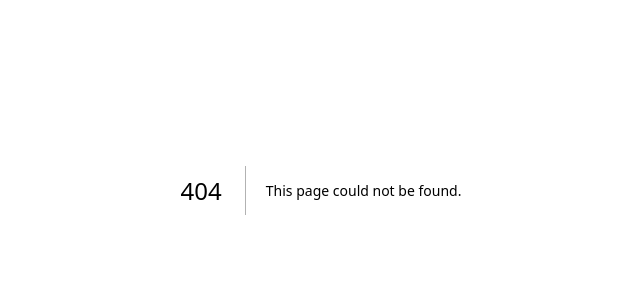
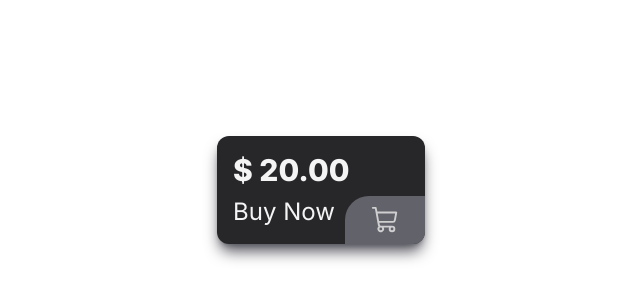
Before and after one commit to Sebinhas/rifa, a Next.js app: page /botones in a window 1280 px wide. Before the commit this address had no page. Shown: the part 210-510 px from the top of the page, without its empty margins (319-959 px from the left). Built offline with nearby package versions, Linux system fonts and the light colour scheme.

Commit message:
JE BtnPay

```diff
--- /dev/null
+++ b/src/app/botones/page.js
@@ -0,0 +1,11 @@
+import BtnPay from "@/components/btn/BtnPay";
+
+const botones = () => {
+    return (
+        <div className="w-full h-screen flex justify-center items-center">
+            <BtnPay></BtnPay>
+        </div>
+     );
+}
+
+export default botones;
--- /dev/null
+++ b/src/components/btn/BtnPay.js
@@ -0,0 +1,17 @@
+import { PiShoppingCart } from "react-icons/pi";
+
+const BtnPay = () => {
+    return (
+        <div className="w-52 flex flex-col rounded-xl gap-2 bg-zinc-800 shadow-zinc-600 shadow-lg">
+            <div className="pl-4 pt-4 text-3xl font-extrabold text-zinc-100">$ 20.00</div>
+            <div className="flex justify-between ">
+                <div className="pl-4 pb-4 text-2xl text-zinc-100" >Buy Now</div>
+                <div className="w-20 rounded-tl-3xl rounded-br-xl text-3xl flex justify-center items-center  text-zinc-50 opacity-80 bg-zinc-500">
+                    <PiShoppingCart/>
+                </div>
+            </div>
+        </div>
+     );
+}
+
+export default BtnPay;
```
